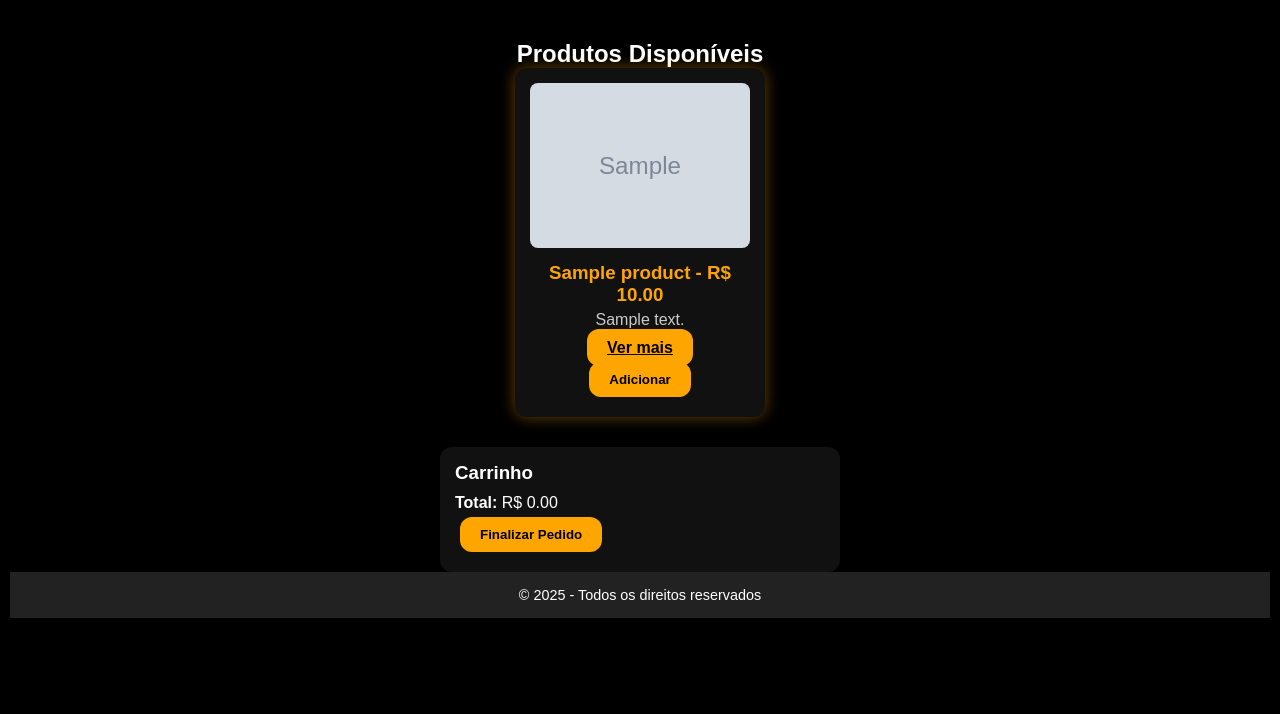
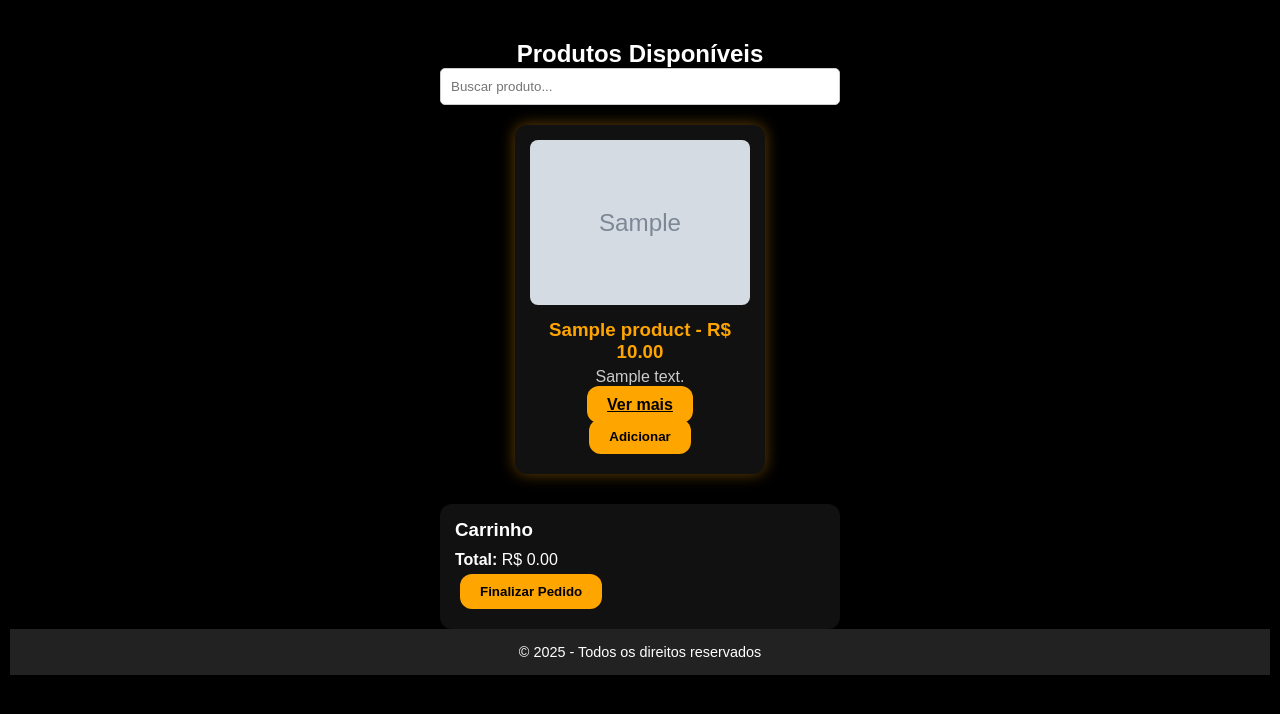
Before and after one commit to jnevesthe/loja-, a Django app: page /list/ in a window 1280 px wide. Shown: the part 67-781 px from the top of the page. Run offline with Django 5.2, Linux system fonts and the light colour scheme; tables that the repository leaves empty hold one stand-in row (values such as "Sample post"); grey boxes marked "Sample" are stand-in pictures.

Commit message:
Update list.html

```diff
--- a/accounts/templates/shop/list.html
+++ b/accounts/templates/shop/list.html
@@ -5,9 +5,14 @@
 {% block main %}
 <h2 class="hero-section">Produtos Disponíveis</h2>
 
-<div class="product-container">
+<!-- Barra de Pesquisa -->
+<div style="text-align:center; margin-bottom:20px;">
+    <input type="text" id="search-bar" placeholder="Buscar produto..." style="padding:10px; width:60%; max-width:400px; border:1px solid #ccc; border-radius:5px;">
+</div>
+
+<div class="product-container" id="product-container">
     {% for product in products %}
-    <div class="product-card">
+    <div class="product-card" data-name="{{ product.name|lower }}">
         {% if product.image %}
         <img src="{{ product.image.url }}" alt="{{ product.name }}">
         {% endif %}
@@ -41,6 +46,7 @@ document.addEventListener('DOMContentLoaded', () => {
     let cart = [];
     const cartItems = document.getElementById('cart-items');
     const cartTotal = document.getElementById('cart-total');
+    const searchBar = document.getElementById('search-bar');
 
     function updateCart() {
         cartItems.innerHTML = '';
@@ -85,6 +91,19 @@ document.addEventListener('DOMContentLoaded', () => {
     document.getElementById('finalize-cart').addEventListener('click', () => {
         alert('Pedidos adicionados com sucesso!');
     });
+
+    // Filtro de pesquisa
+    searchBar.addEventListener('keyup', () => {
+        const term = searchBar.value.toLowerCase();
+        document.querySelectorAll('.product-card').forEach(card => {
+            const name = card.getAttribute('data-name');
+            if (name.includes(term)) {
+                card.style.display = 'block';
+            } else {
+                card.style.display = 'none';
+            }
+        });
+    });
 });
 </script>
 
```
